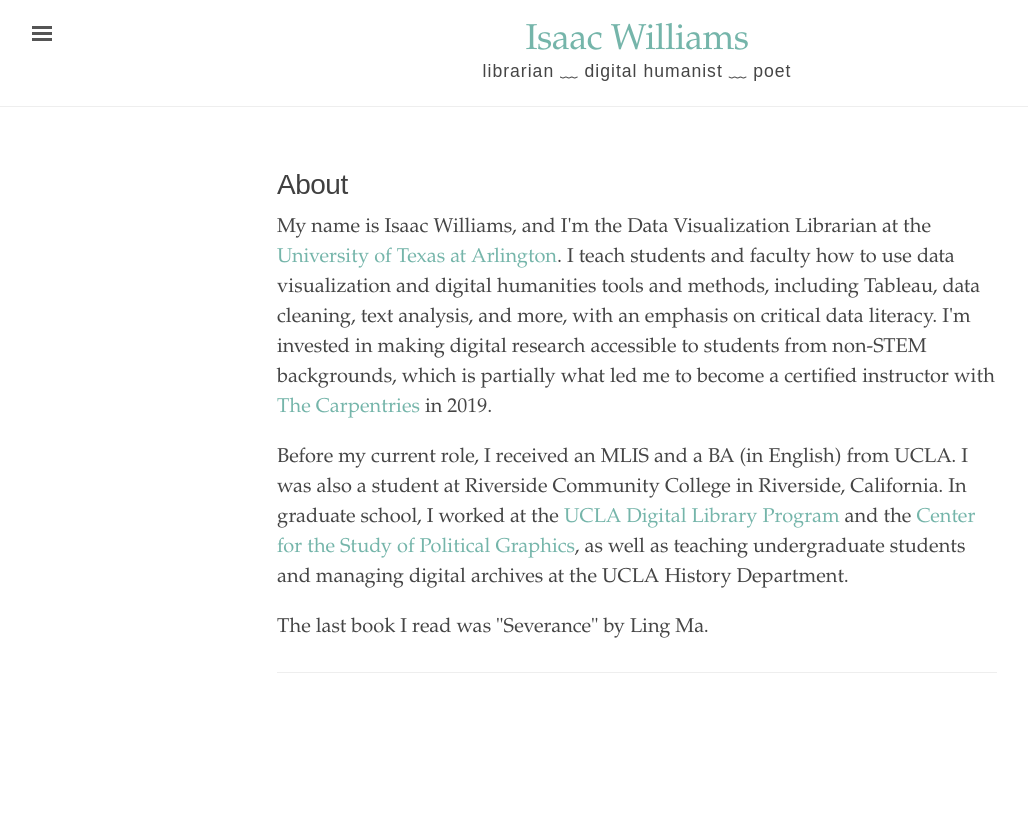
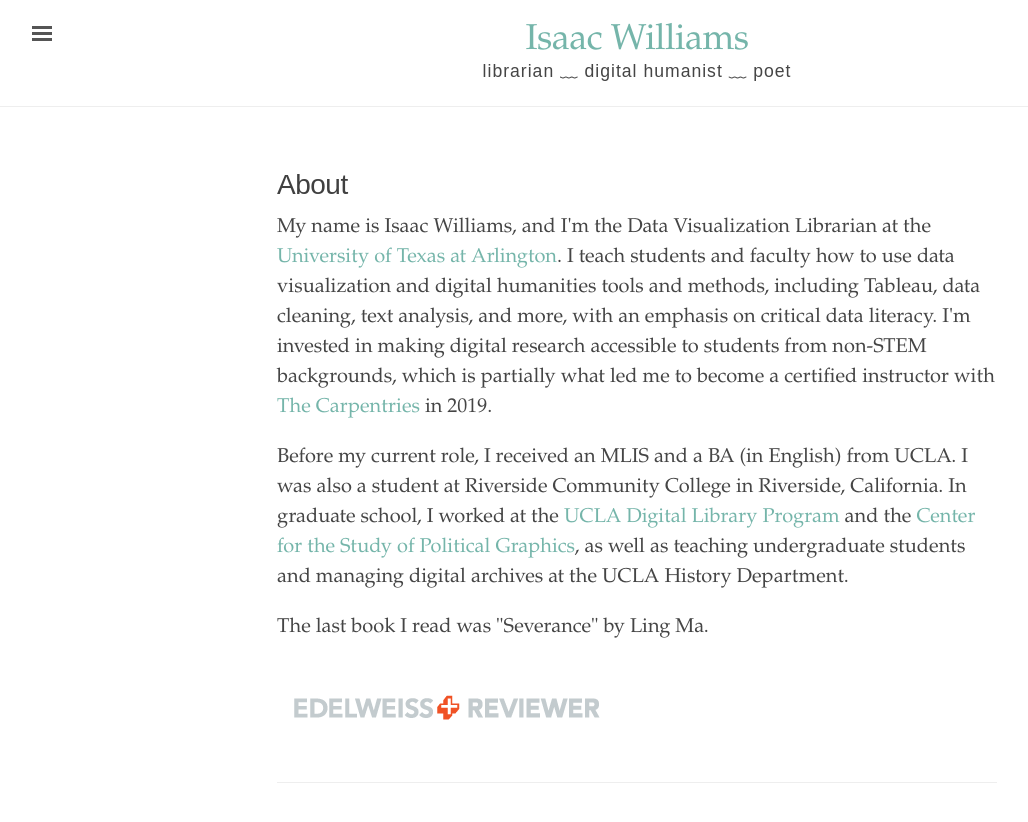
Before and after one commit to isawil/isawil.github.io, a Jekyll site: the page built from index.html, in a window 1280 px wide. Shown: the top 822 px of the page, without its empty margins (3-1031 px from the left). Built offline with Jekyll 4.4.1, drawn with Linux system fonts in a browser that asks for light colours; comment, search, counter and statistics services are not loaded.

Commit message:
Update index.html

```diff
--- a/index.html
+++ b/index.html
@@ -28,6 +28,9 @@
   The last book I read was "Severance" by Ling Ma.
 </p>
 
+<p>
+  <img src="https://github.com/isawil/isawil.github.io/blob/master/assets/edelweiss.png?raw=true">
+</p>
 <!-- Default Statcounter code for Isawil.github.io
 https://isawil.github.io -->
 <script type="text/javascript">
```
